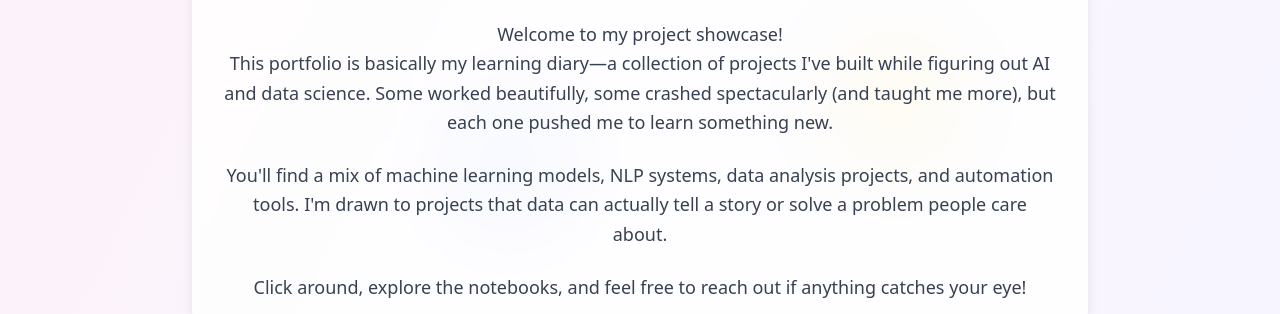
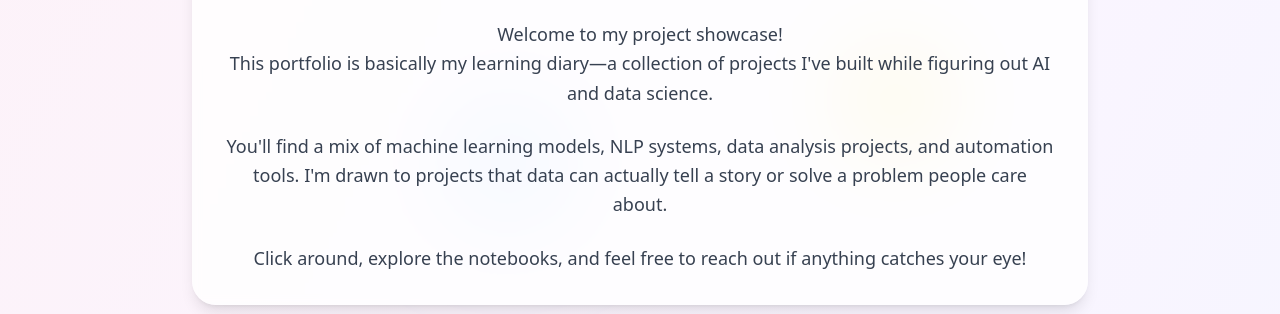
Before and after one commit to christine1117/christine-web, a plain HTML site: page index.html in a window 1280 px wide. Shown: the part 476-790 px from the top of the page. Drawn offline with nearby package versions, Linux system fonts and the light colour scheme.

Commit message:
Refine portfolio introduction text
Removed a sentence about project outcomes to streamline the introduction.

```diff
--- a/index.html
+++ b/index.html
@@ -111,7 +111,7 @@
 
                                 <p class="text-lg text-gray-700 leading-relaxed mb-6">
                                     Welcome to my project showcase!<br>
-                                    This portfolio is basically my learning diary—a collection of projects I've built while figuring out AI and data science. Some worked beautifully, some crashed spectacularly (and taught me more), but each one pushed me to learn something new.
+                                    This portfolio is basically my learning diary—a collection of projects I've built while figuring out AI and data science.
                                 </p>
 
                                 <p class="text-lg text-gray-700 leading-relaxed mb-6">
```
